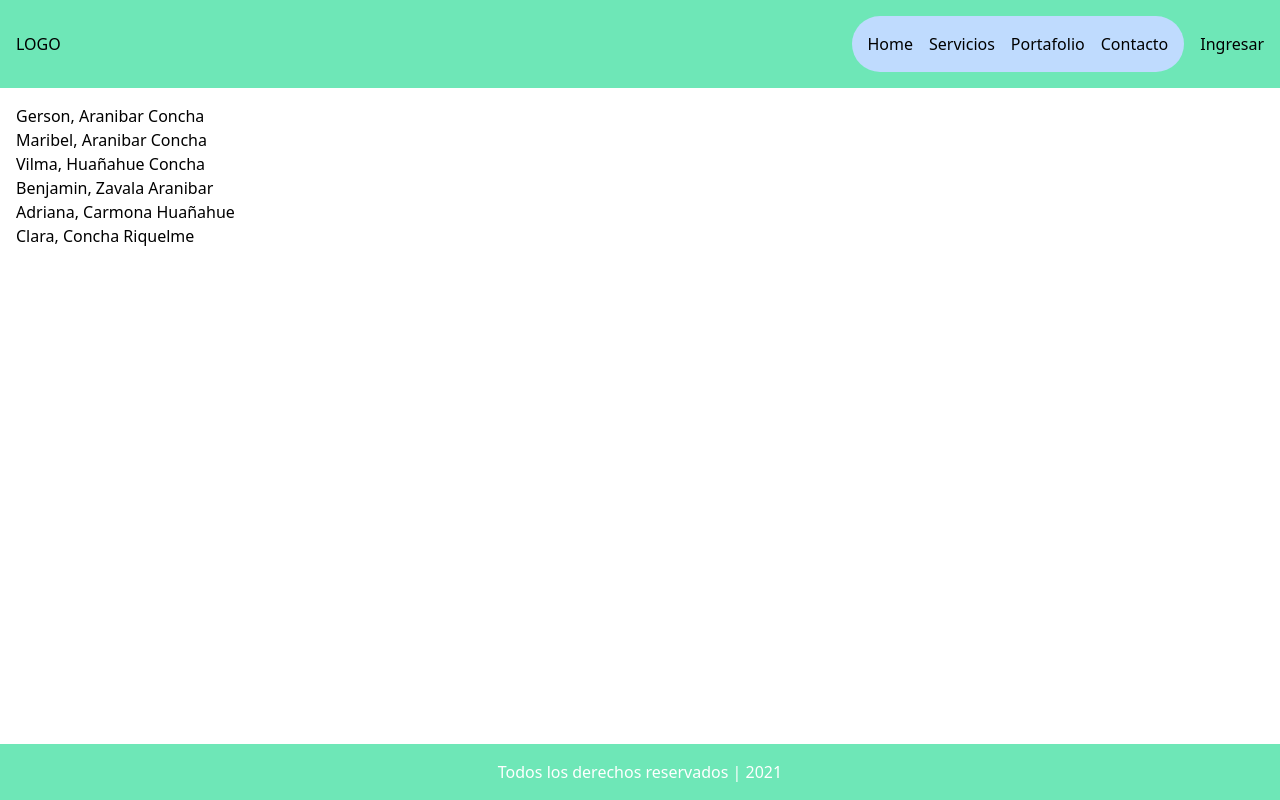
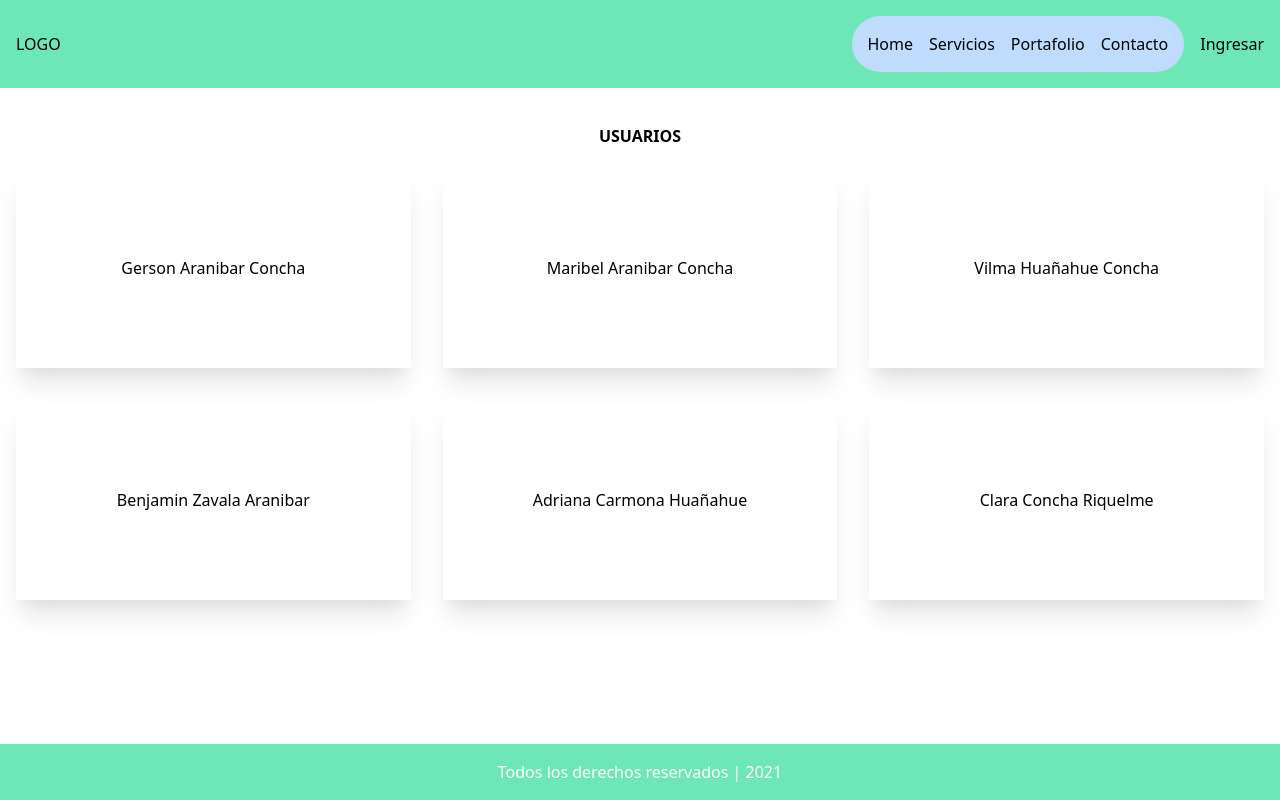
Before and after one commit to aranibar28/proyecto-react, a React (Create React App) app: page /users in a window 1280 px wide. Built offline with nearby package versions, Linux system fonts and the light colour scheme; data requests are answered from the project's data file.

Commit message:
components

```diff
--- a/src/App.js
+++ b/src/App.js
@@ -6,7 +6,7 @@ import {
 } from "react-router-dom";
 import { Header, Footer, Main } from "components";
 import { AuthRegister, AuthLogin } from "modules/auth";
-import { Users } from "modules/users";
+import { Users } from "modules/users/containers/users";
 import { NotFound } from "modules/notfound";
 export function App() {
   return (
--- /dev/null
+++ b/src/modules/users/components/card/card.scss
@@ -0,0 +1,7 @@
+.card {
+    @apply shadow-xl;
+    height: 200px;
+    @apply flex;
+    @apply justify-center;
+    @apply items-center;
+  }
--- /dev/null
+++ b/src/modules/users/components/card/index.js
@@ -0,0 +1,12 @@
+import "./card.scss";
+export function Card(props) {
+  const { name, lastname } = props;
+
+  return (
+    <article className="card">
+      <h2>
+        {name} {lastname}
+      </h2>
+    </article>
+  );
+}
--- /dev/null
+++ b/src/modules/users/components/index.js
@@ -0,0 +1 @@
+export * from "./card";
--- a/src/modules/users/index.js
+++ b/src/modules/users/containers/users.js
@@ -1,4 +1,5 @@
 import { useEffect, useState } from "react";
+import { Card } from "../components";
 export function Users() {
   //const [count, setCount] = useState(0);
   const [users, setUser] = useState([]);
@@ -10,15 +11,13 @@ export function Users() {
 
   return (
     <div>
-      {console.log("users", users)}
-      {!!users.length &&
-        users.map((user, id) => (
-          <ul key={id}>
-            <li>
-              {user.name}, {user.lastname}
-            </li>
-          </ul>
-        ))}
+      <h1 className="font-bold text-center p-5">USUARIOS</h1>
+      <div className="grid grid-cols-3 gap-8">
+        {!!users.length &&
+          users.map((user, id) => (
+            <Card key={id} name={user.name} lastname={user.lastname} />
+          ))}
+      </div>
     </div>
   );
 }
```
